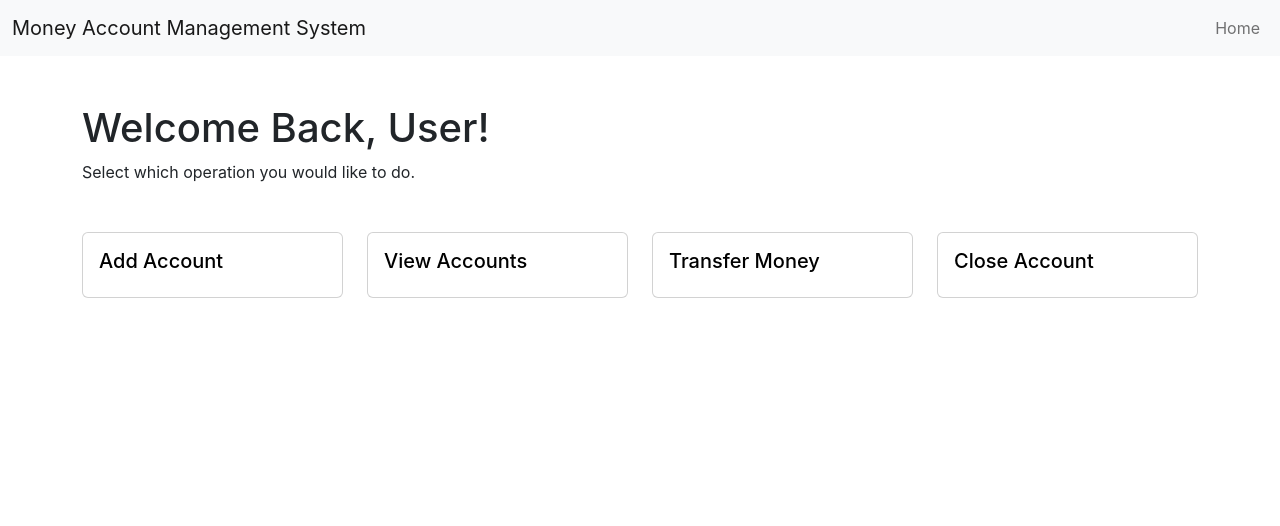
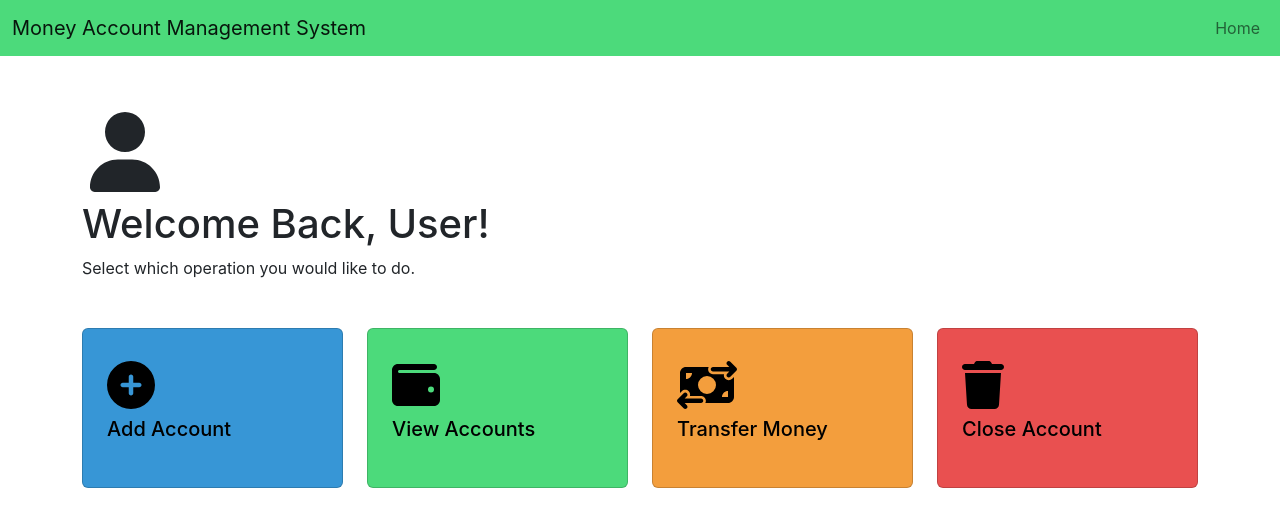
Before and after one commit to DigitalF1ow/simple-money-account-management-sys, a Vue app in the folder frontend-vuejs/: page / in a window 1280 px wide. Shown: the top 526 px of the page. Built offline with nearby package versions, Linux system fonts and the light colour scheme.

Commit message:
Final Touches

```diff
--- a/frontend-vuejs/src/components/DashboardItem.vue
+++ b/frontend-vuejs/src/components/DashboardItem.vue
@@ -10,15 +10,24 @@ export default {
       type: String,
       default: "Placeholder Operation",
     },
+    faIcon: {
+      type: String,
+      default: "",
+    },
+    customClass: {
+      type: String,
+      default: "",
+    },
   },
 };
 </script>
 
 <template>
   <router-link :to="acctLink" class="cardLink">
-    <div class="card">
-      <div class="card-body">
-        <h5 class="card-title">{{ titleName }}</h5>
+    <div class="card" :class="customClass">
+      <div class="card-body m-2">
+        <font-awesome-icon :icon="faIcon" class="mt-2" size="3x"/>
+        <h5 class="card-title mt-2">{{ titleName }}</h5>
       </div>
     </div>
   </router-link>
@@ -30,8 +39,21 @@ export default {
   color: black;
   transition: 0.3s;
 }
+.bg-add{
+  background-color: #3796d6;
+}
+.bg-wallet {
+  background-color: #4cda7b;
+}
+.bg-transfer {
+  background-color: #f39e3d;
+}
+.bg-close {
+  background-color: #e95050;
+}
 .card {
   transition: 0.3s;
+  height: 10em;
 }
 .card:hover {
   color: black;
--- a/frontend-vuejs/src/components/MainHeader.vue
+++ b/frontend-vuejs/src/components/MainHeader.vue
@@ -16,16 +16,9 @@ export default {
 
 <template>
   <header>
-    <nav class="navbar navbar-expand-lg bg-light">
+    <nav class="navbar navbar-expand-lg bg-header">
       <div class="container-fluid">
         <router-link class="navbar-brand" to="/">{{ title }}</router-link>
-        <button
-          class="navbar-toggler"
-          type="button"
-          aria-label="Toggle navigation"
-        >
-          <span class="navbar-toggler-icon"></span>
-        </button>
         <div class="collapse navbar-collapse alignNavItemsRight">
           <ul class="navbar-nav">
             <HeaderLink title="Home" navLink="/" />
@@ -40,4 +33,7 @@ export default {
 .alignNavItemsRight {
   flex-grow: 0;
 }
+.bg-header {
+  background-color: #4cda7b;
+}
 </style>
--- a/frontend-vuejs/src/main.js
+++ b/frontend-vuejs/src/main.js
@@ -5,7 +5,13 @@ import "bootstrap/dist/js/bootstrap.js";
 //Import FontAwesome
 import { library } from "@fortawesome/fontawesome-svg-core";
 import { FontAwesomeIcon } from "@fortawesome/vue-fontawesome";
-import { faUserSecret } from "@fortawesome/free-solid-svg-icons";
+import {
+  faWallet,
+  faMoneyBillTransfer,
+  faUser,
+  faTrash,
+  faCirclePlus,
+} from "@fortawesome/free-solid-svg-icons";
 
 import { createApp } from "vue";
 import App from "./App.vue";
@@ -16,7 +22,7 @@ import "./assets/main.css";
 const app = createApp(App);
 
 /* add icons to the library */
-library.add(faUserSecret);
+library.add(faWallet, faMoneyBillTransfer, faUser, faTrash, faCirclePlus);
 
 app.use(router);
 
--- a/frontend-vuejs/src/views/AccountView.vue
+++ b/frontend-vuejs/src/views/AccountView.vue
@@ -32,9 +32,10 @@ export default {
 <template>
   <div class="container my-5">
     <CustomButton :hasLink="true" btnLink="/" btnTitle="Back" />
-    <section class="my-5">
+    <section class="my-4">
+      <font-awesome-icon class="py-2" icon="fa-solid fa-wallet" size="5x" />
       <h1>View Account Balance</h1>
-      <p>Check your account types and details from here.</p>
+      <p class="mb-5">Check your account types and details from here.</p>
     </section>
     <div v-show="successMsg" class="alert alert-success">
       New Account has successfully created.
--- a/frontend-vuejs/src/views/AddView.vue
+++ b/frontend-vuejs/src/views/AddView.vue
@@ -88,9 +88,14 @@ export default {
 <template>
   <section class="container my-5">
     <CustomButton :hasLink="true" btnLink="/" btnTitle="Back" />
-    <section class="my-5">
+    <section class="my-4">
+      <font-awesome-icon
+        class="py-2"
+        icon="fa-solid fa-circle-plus"
+        size="5x"
+      />
       <h1>Add Account</h1>
-      <p>Create a new type of Account.</p>
+      <p class="mb-5">Create a new type of Account.</p>
     </section>
 
     <form @submit="onSubmit">
--- a/frontend-vuejs/src/views/DeleteView.vue
+++ b/frontend-vuejs/src/views/DeleteView.vue
@@ -101,9 +101,14 @@ export default {
 <template>
   <div class="container my-5">
     <CustomButton :hasLink="true" btnLink="/" btnTitle="Back" />
-    <section class="my-5">
+    <section class="my-4 px-2">
+      <font-awesome-icon
+        class="py-2"
+        icon="fa-solid fa-trash"
+        size="5x"
+      />
       <h1>Close Account</h1>
-      <p>
+      <p class="mb-5">
         Close your account from here, if there is any available balance in the
         account, it will be transferred automatically to your savings account.
       </p>
--- a/frontend-vuejs/src/views/HomePage.vue
+++ b/frontend-vuejs/src/views/HomePage.vue
@@ -12,22 +12,43 @@ export default {
 <template>
   <div class="container my-4">
     <section class="my-5">
+      <font-awesome-icon class="p-2" icon="fa-solid fa-user" size="5x" />
       <h1>Welcome Back, User!</h1>
       <p>Select which operation you would like to do.</p>
     </section>
 
     <section class="row row-cols-2 row-cols-md-4 g-2 g-md-4">
       <div class="col">
-        <DashboardItem titleName="Add Account" acctLink="/add-account" />
+        <DashboardItem
+          titleName="Add Account"
+          acctLink="/add-account"
+          faIcon="fa-solid fa-circle-plus"
+          customClass="bg-add"
+        />
       </div>
       <div class="col">
-        <DashboardItem titleName="View Accounts" acctLink="/view-accounts" />
+        <DashboardItem
+          titleName="View Accounts"
+          acctLink="/view-accounts"
+          faIcon="fa-solid fa-wallet"
+          customClass="bg-wallet"
+        />
       </div>
       <div class="col">
-        <DashboardItem titleName="Transfer Money" acctLink="/transfer" />
+        <DashboardItem
+          titleName="Transfer Money"
+          acctLink="/transfer"
+          faIcon="fa-solid fa-money-bill-transfer"
+          customClass="bg-transfer"
+        />
       </div>
       <div class="col">
-        <DashboardItem titleName="Close Account" acctLink="/close-accounts" />
+        <DashboardItem
+          titleName="Close Account"
+          acctLink="/close-accounts"
+          faIcon="fa-solid fa-trash"
+          customClass="bg-close"
+        />
       </div>
     </section>
   </div>
--- a/frontend-vuejs/src/views/TransferView.vue
+++ b/frontend-vuejs/src/views/TransferView.vue
@@ -149,9 +149,14 @@ export default {
 <template>
   <section class="container my-5">
     <CustomButton :hasLink="true" btnLink="/" btnTitle="Back" />
-    <section class="my-5">
+    <section class="my-4">
+      <font-awesome-icon
+        class="py-2"
+        icon="fa-solid fa-money-bill-transfer"
+        size="5x"
+      />
       <h1>Transfer Money</h1>
-      <p>Transfer your money from one account to another.</p>
+      <p class="mb-5">Transfer your money from one account to another.</p>
       <div v-show="alertShow" :class="alertType" class="alert">
         {{ alertMsg }}
       </div>
```
